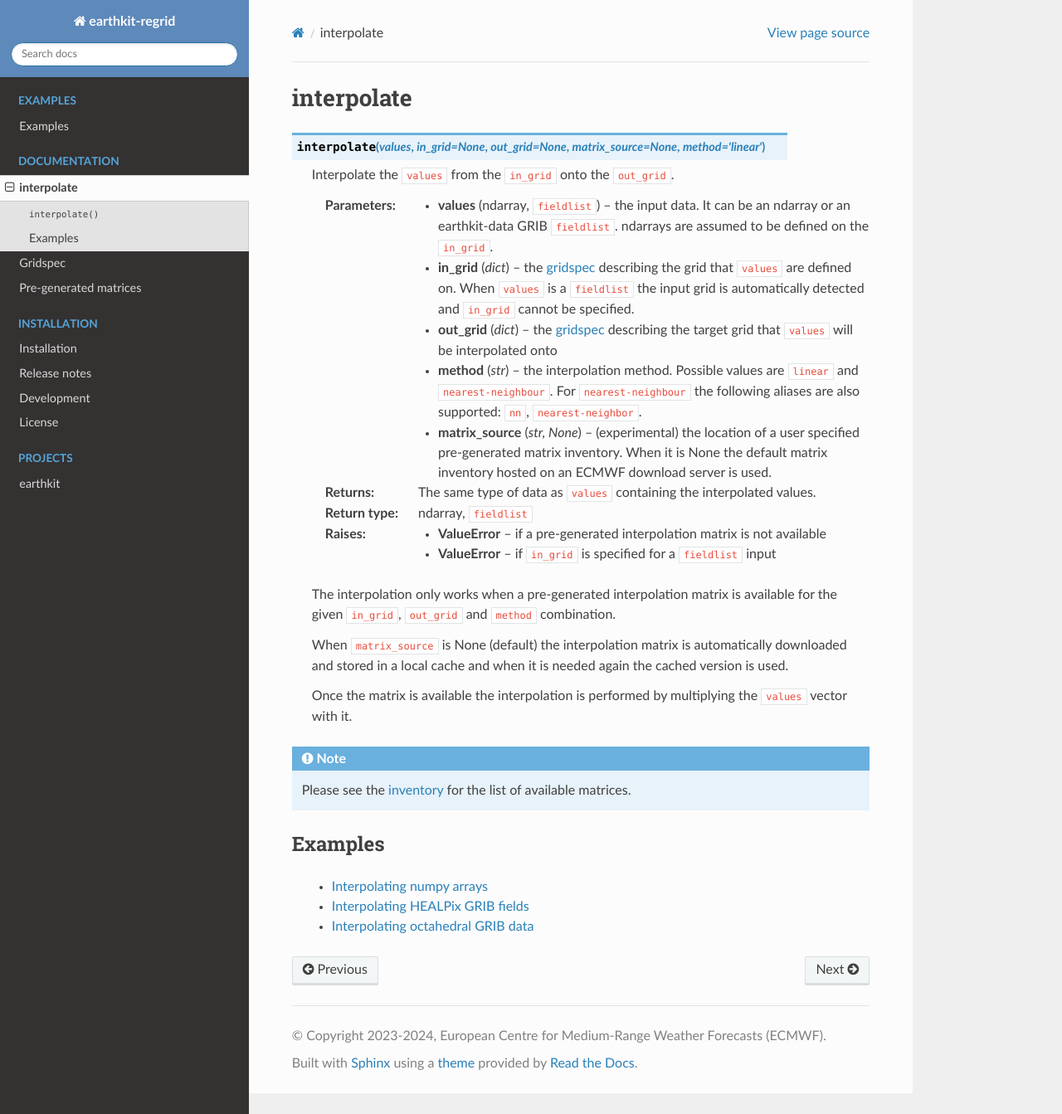
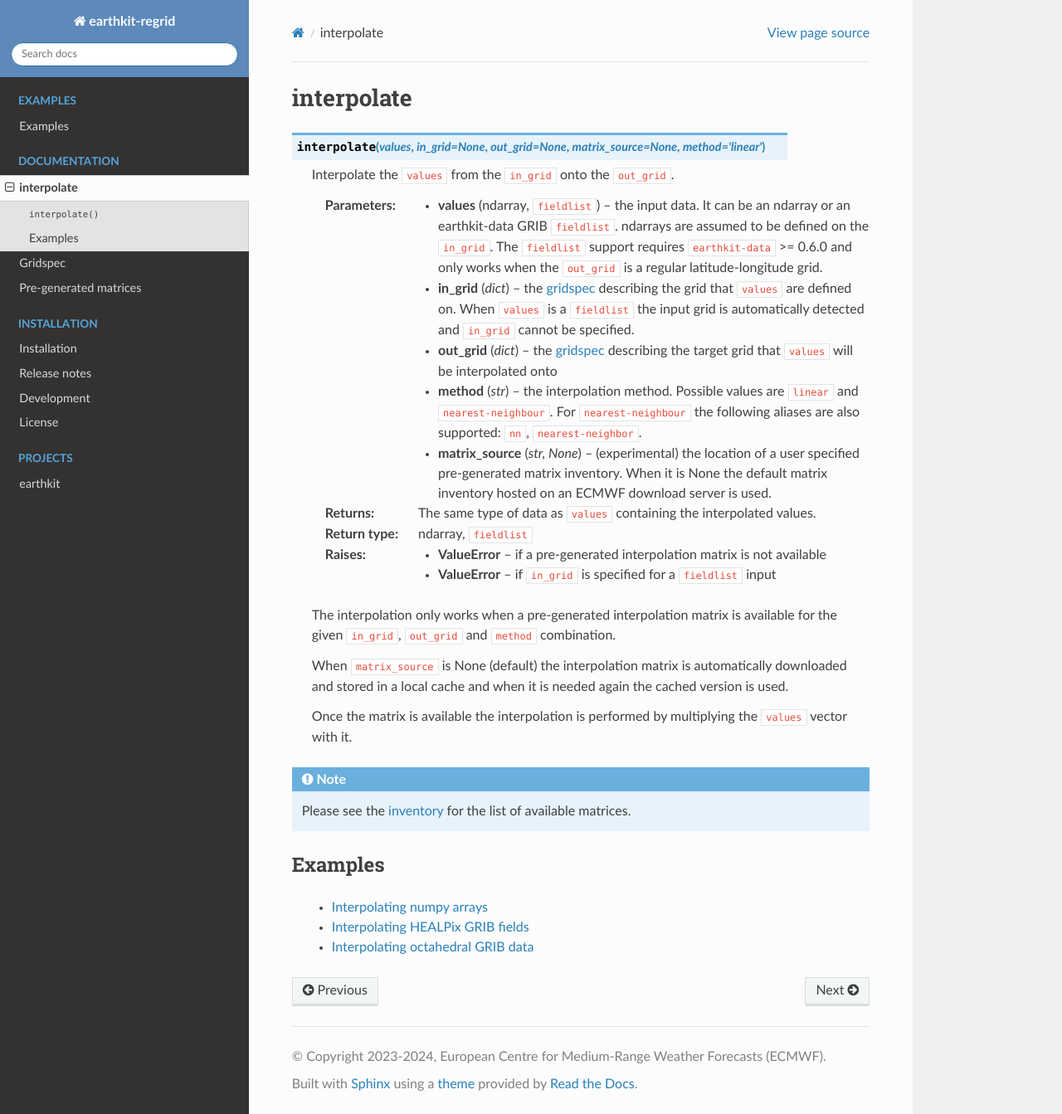
Before and after one commit to ecmwf/earthkit-regrid, a Sphinx documentation site: the page built from docs/interpolate.rst, in a window 1280 px wide and 1343 px high. Shown: the whole window at 83% size. Built offline with Sphinx 7.4.7 and the Read the Docs theme 2.0.0, drawn with Linux system fonts in a browser that asks for light colours; cross-references to code outside the pages are shown as plain code.

Commit message:
Update docs (#16)

```diff
--- a/docs/interpolate.rst
+++ b/docs/interpolate.rst
@@ -5,7 +5,7 @@ interpolate
 
     Interpolate the ``values`` from the ``in_grid`` onto the ``out_grid``.
 
-    :param values: the input data. It can be an ndarray or an earthkit-data GRIB :xref:`fieldlist`. ndarrays are assumed to be defined on the ``in_grid``.
+    :param values: the input data. It can be an ndarray or an earthkit-data GRIB :xref:`fieldlist`. ndarrays are assumed to be defined on the ``in_grid``. The :xref:`fieldlist` support requires :xref:`earthkit-data` >= 0.6.0 and only works when the ``out_grid`` is a regular latitude-longitude grid.
     :type values: ndarray, :xref:`fieldlist`
     :param in_grid: the :ref:`gridspec <gridspec>` describing the grid that ``values`` are defined on. When ``values`` is a :xref:`fieldlist` the input grid is automatically detected and ``in_grid`` cannot be specified.
     :type in_grid: dict
--- a/docs/release_notes/version_0.3_updates.rst
+++ b/docs/release_notes/version_0.3_updates.rst
@@ -10,7 +10,7 @@ New features
 ++++++++++++++++
 - restructured and regenerated matrix inventory
 - allow using the ``method`` keyword in :func:`interpolate` to specify the interpolation method
-- allow using earthkit-data GRIB :xref:`fieldlist` in :func:`interpolate` as input data. This only works when  the output grid is regular latitude-longitude grid.
+- allow using earthkit-data GRIB :xref:`fieldlist` in :func:`interpolate` as input data. This only works when  the output grid is regular latitude-longitude grid. This feature requires :xref:`earthkit-data` >= 0.6.0
 - added notebook examples:
 
    - :ref:`/examples/healpix_fieldlist.ipynb`
```
